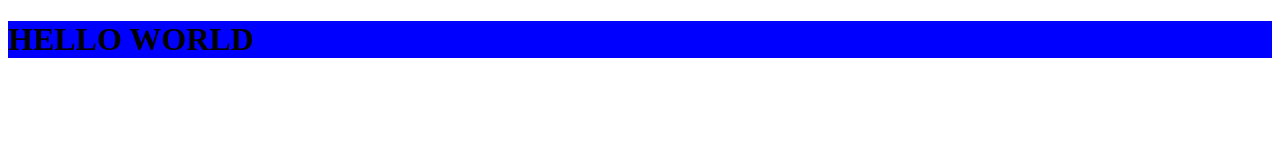
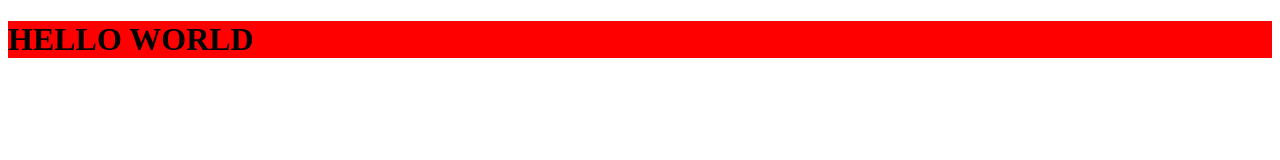
Before and after one commit to huseanabioye/first, a plain HTML site: page first/index.html in a window 1280 px wide. Drawn offline with Linux system fonts and the light colour scheme.

Commit message:
i change bg from blue to red

```diff
--- a/first/index.html
+++ b/first/index.html
@@ -6,6 +6,6 @@
     <title>html&css trainig</title>
 </head>
 <body>
-    <h1 style="background-color: blue;"> HELLO WORLD</h1>
+    <h1 style="background-color: red;"> HELLO WORLD</h1>
 </body>
 </html>
```
